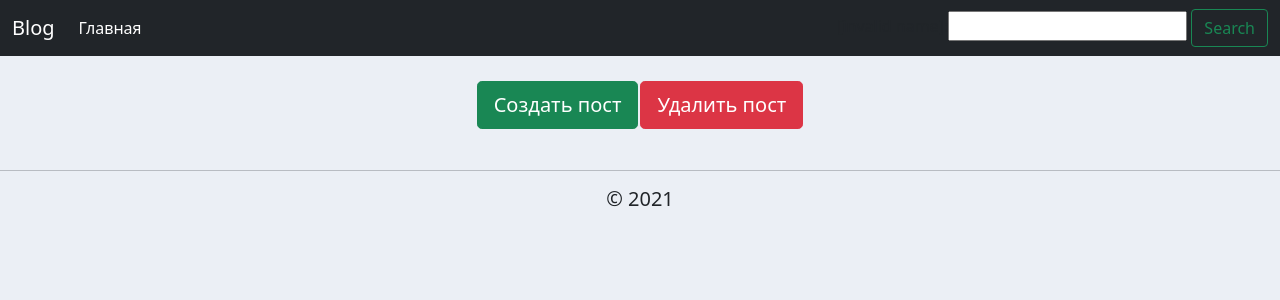
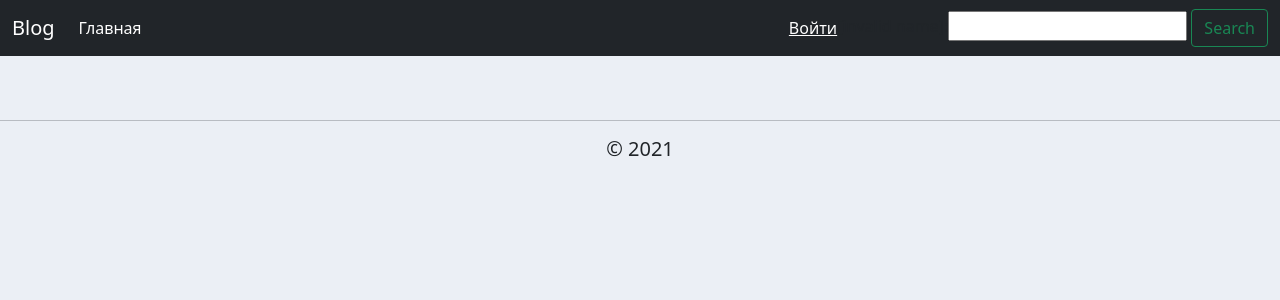
Before and after one commit to DanilaPalkin/DjangoApp, a Django app: page / in a window 1280 px wide. Shown: the top 300 px of the page. Run offline with Django 3.2, Linux system fonts and the light colour scheme.

Commit message:
Доработка регистрации
Только неавторизованные пользователи могут видеть страницу входа и регистрации

```diff
--- a/DjangoBlog/accounts/templates/accounts/dashboard.html
+++ b/DjangoBlog/accounts/templates/accounts/dashboard.html
@@ -1,11 +1,13 @@
 {% extends 'accounts/base.html' %}
 
 {% block content %}
-    <table align="center">
-        <tr>
-            <td><a class="btn btn-success btn-lg" href="#" role="button">Создать пост</a></td>
-            <td><a class="btn btn-danger btn-lg" href="#" role="button">Удалить пост</a></td>
-        </tr>
+    {% if request.user.is_authenticated %}
+        <table align="center">
+            <tr>
+                <td><a class="btn btn-success btn-lg" href="#" role="button">Создать пост</a></td>
+                <td><a class="btn btn-danger btn-lg" href="#" role="button">Удалить пост</a></td>
+            </tr>
+    {% endif %}
     </table>
     <br>
     {% for i in posts %}
--- a/DjangoBlog/accounts/templates/accounts/navbar.html
+++ b/DjangoBlog/accounts/templates/accounts/navbar.html
@@ -15,6 +15,9 @@
                 <span style="color: white">Привет, {{request.user}}</span>
                 <span><a href="/logout" style="color: white;">Выйти</a></span>
             {% endif %}
+            {% if request.user.is_anonymous %}
+                <span><a href="/login" style="color: white;">Войти</a></span>
+            {% endif %}
             <form method="get">
                 {{ myFilter.form }}
                 {% if myFilter %}
--- a/DjangoBlog/accounts/views.py
+++ b/DjangoBlog/accounts/views.py
@@ -27,8 +27,9 @@ def user(request, pk):
 
 
 def registerPage(request):
+    if request.user.is_authenticated:
+        return redirect('/')
     form = UserCreationForm()
-
     if request.method == 'POST':
         form = UserCreationForm(request.POST)
         if form.is_valid():
@@ -41,6 +42,8 @@ def registerPage(request):
 
 
 def loginPage(request):
+    if request.user.is_authenticated:
+        return redirect('/')
     if request.method == 'POST':
         username = request.POST.get('username')
         password = request.POST.get('password')
```
